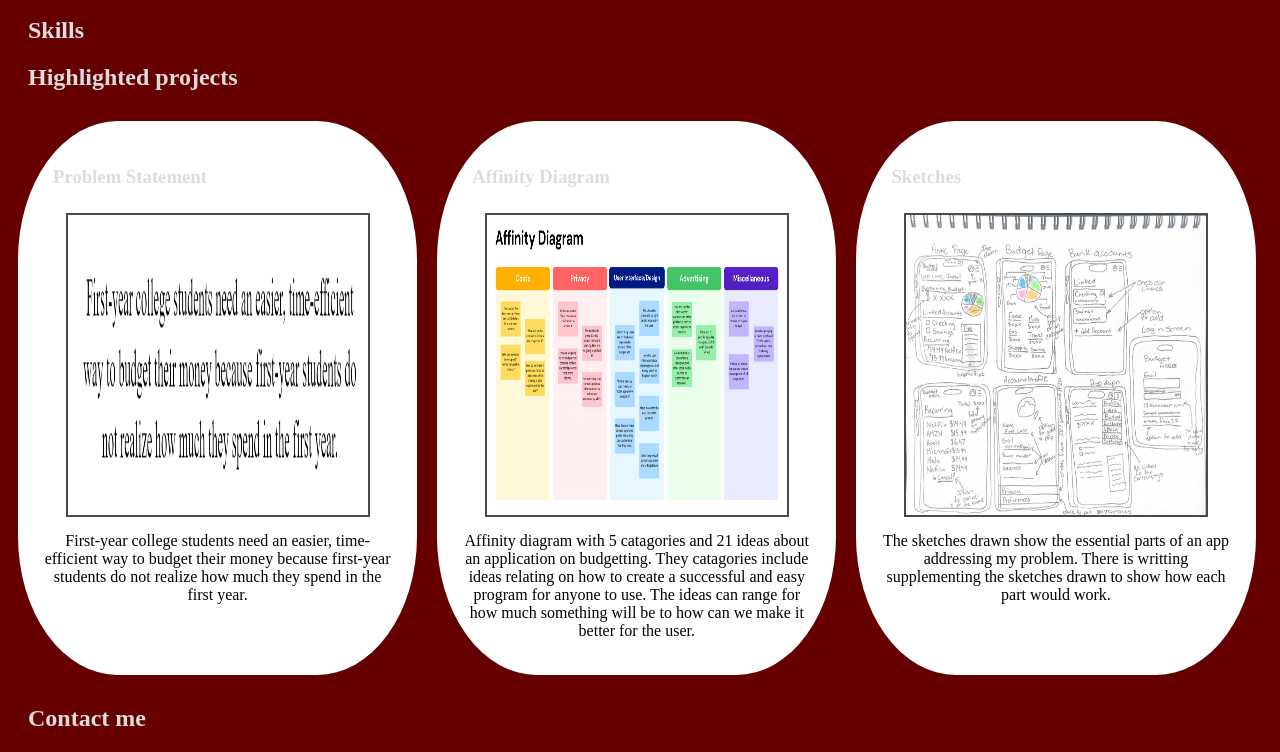
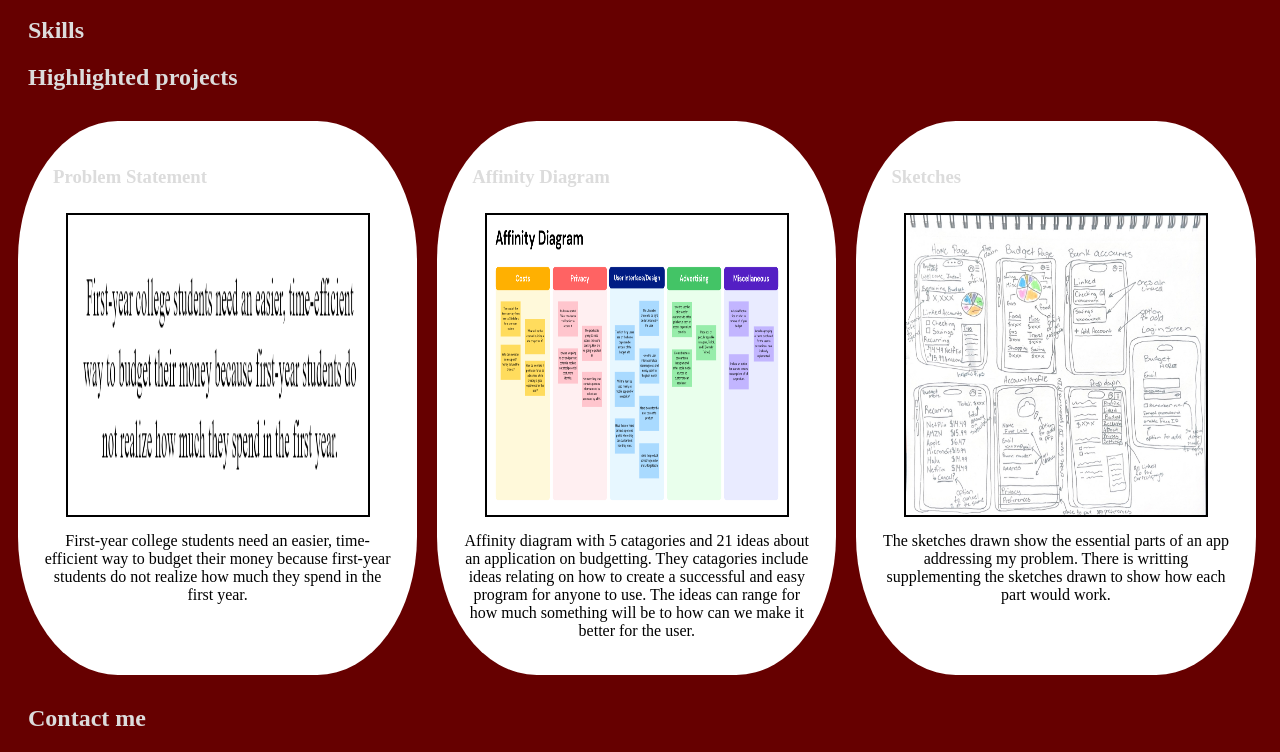
Before and after one commit to jadentdoan/jadentdoan, a plain HTML site: page index.html in a window 1280 px wide. Shown: the part 110-862 px from the top of the page. Drawn offline with Linux system fonts and the light colour scheme.

Commit message:
Change the color of the hyperlinks

```diff
--- a/styles.css
+++ b/styles.css
@@ -30,13 +30,13 @@ h3{
     width: 300px;
     height: 300px;
     margin: 10px;
-    border: 2px solid rgb(74, 74, 74);
+    border: 2px solid rgb(0, 0, 0);
     display: block;
     margin: auto;
     }
 a { /* change the appearance of ALL links */
     text-decoration: none;
-    color: rgb(74, 74, 74);
+    color: rgb(0, 0, 0);
     }
     .project p { /* change the appearance of paragraph tags inside .project divs */
     text-align: center;
```
